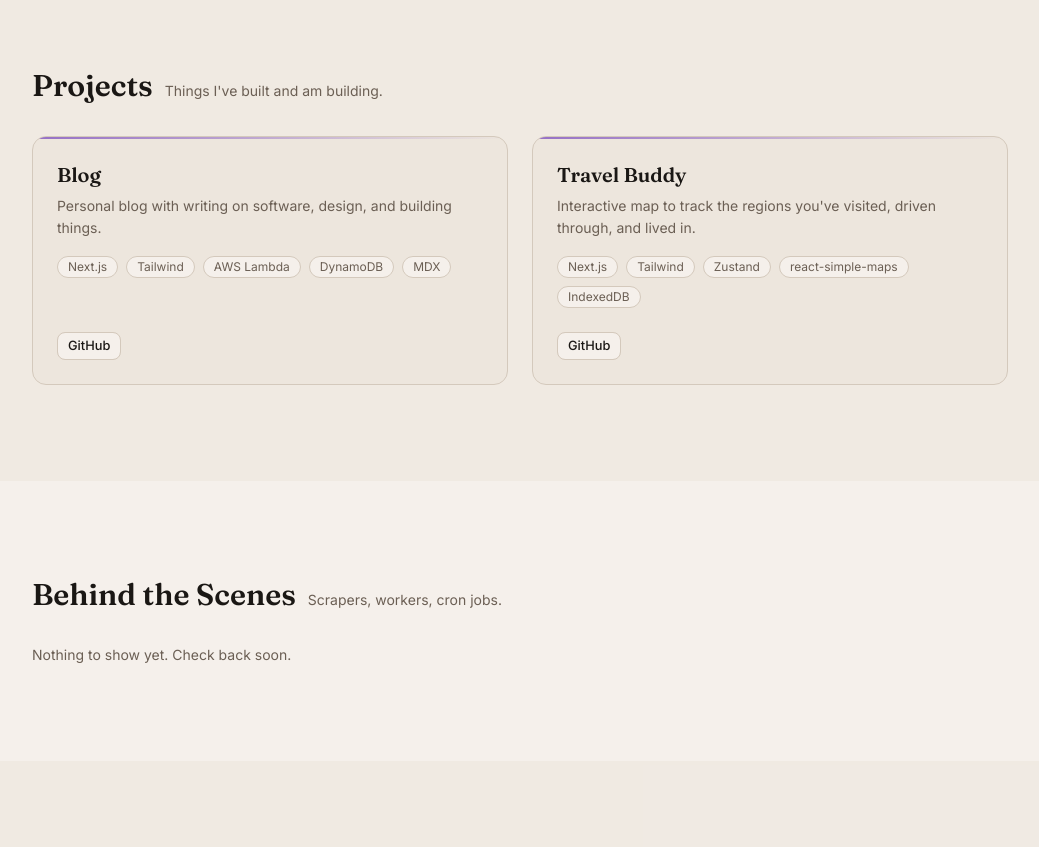
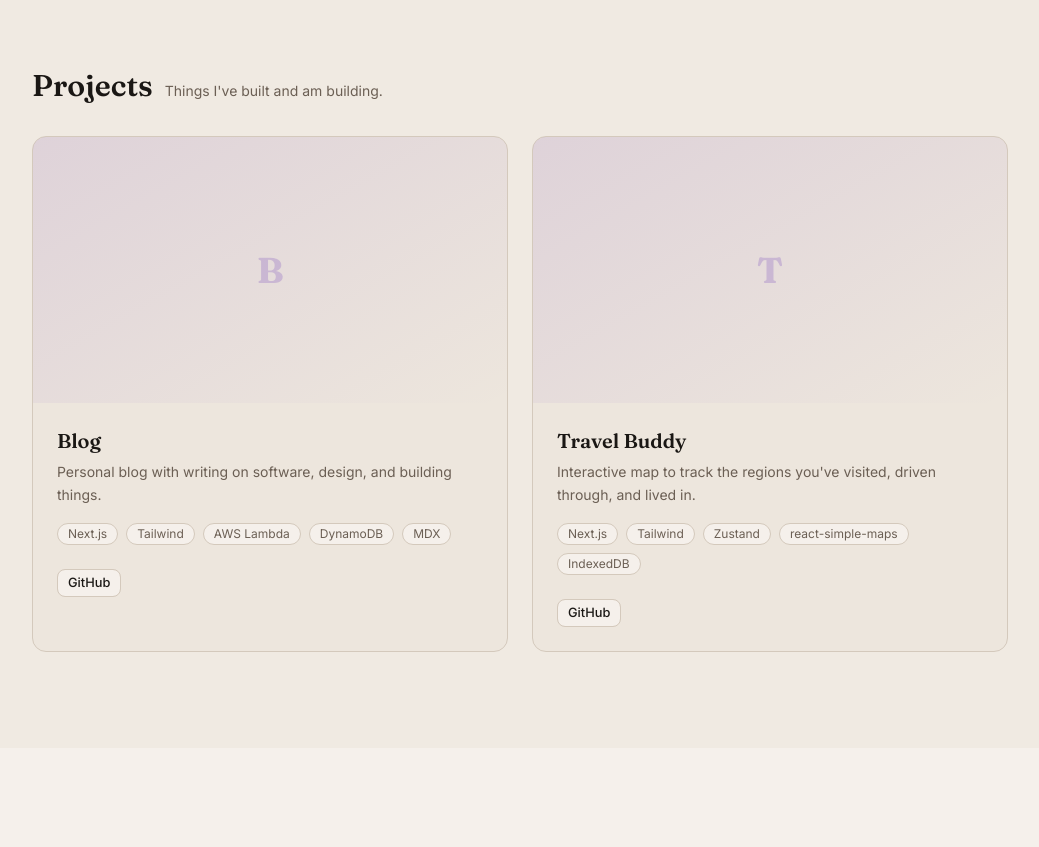
Before and after one commit to owenw2k/hub, a Next.js app: page / in a window 1280 px wide. Shown: the part 760-1607 px from the top of the page, without its empty margins (120-1159 px from the left). Built offline with nearby package versions, Linux system fonts and the light colour scheme.

Commit message:
feat(projects): add screenshot image area to project cards with gradient placeholder

```diff
--- a/src/components/ProjectCard.tsx
+++ b/src/components/ProjectCard.tsx
@@ -7,7 +7,7 @@ import type { ProjectCard as ProjectCardType } from "@/data/projects";
 type Props = ProjectCardType;
 
 /**
- * Displays a project card with name, description, tech stack tags, and links.
+ * Displays a project card with screenshot, name, description, tech stack tags, and links.
  *
  * @param props - ProjectCard data.
  */
@@ -18,11 +18,28 @@ export const ProjectCard = ({
   githubUrl,
   caseStudyUrl,
   techStack,
+  screenshot,
 }: Props) => (
-  <article className="group relative flex flex-col gap-4 overflow-hidden rounded-xl border border-border bg-surface p-6 transition-all hover:-translate-y-0.5 hover:shadow-lg">
-    {/* Accent stripe */}
-    <div className="absolute left-0 top-0 h-0.5 w-full bg-gradient-to-r from-accent/60 to-transparent" />
+  <article className="group flex flex-col overflow-hidden rounded-xl border border-border bg-surface transition-all hover:-translate-y-0.5 hover:shadow-lg">
+    {/* Screenshot or gradient placeholder */}
+    <div className="aspect-[16/9] w-full overflow-hidden">
+      {screenshot ? (
+        // eslint-disable-next-line @next/next/no-img-element
+        <img
+          src={screenshot}
+          alt={`${name} screenshot`}
+          className="h-full w-full object-cover transition-transform duration-300 group-hover:scale-[1.02]"
+        />
+      ) : (
+        <div className="flex h-full w-full items-center justify-center bg-gradient-to-br from-accent/10 via-accent/5 to-transparent">
+          <span className="select-none font-heading text-4xl font-bold text-accent/20">
+            {name.charAt(0)}
+          </span>
+        </div>
+      )}
+    </div>
 
+    <div className="flex flex-col gap-4 p-6">
       <div className="flex flex-col gap-1.5">
         <h3 className="font-heading text-xl font-semibold text-text-primary">{name}</h3>
         <p className="text-sm leading-relaxed text-text-muted">{description}</p>
@@ -68,5 +85,6 @@ export const ProjectCard = ({
           </ButtonLink>
         )}
       </div>
+    </div>
   </article>
 );
```
Lines whose indentation alone changed are shown as unchanged.
